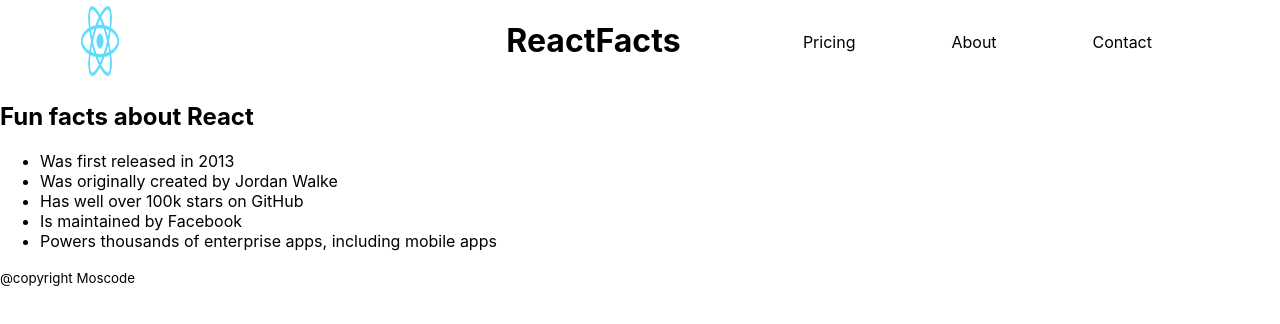
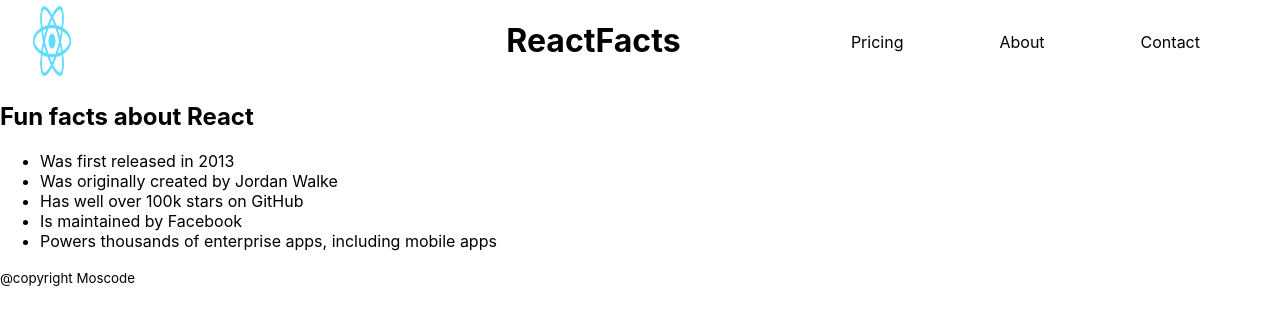
Before and after one commit to Moscode/React.JS-PROJECTS, a React (Create React App) app in the folder React_Facts_App/static_page_react/: page / in a window 1280 px wide. Shown: the top 324 px of the page. Built offline with nearby package versions, Linux system fonts and the light colour scheme.

Commit message:
[fix]: adjusted margin

```diff
--- a/React_Facts_App/static_page_react/src/App.css
+++ b/React_Facts_App/static_page_react/src/App.css
@@ -1,7 +1,7 @@
 .header{
     display: flex;
     justify-content: space-between;
-    margin: 0px 5em;
+    margin: 0px 2em;
 }
 
 .header h1{
```
